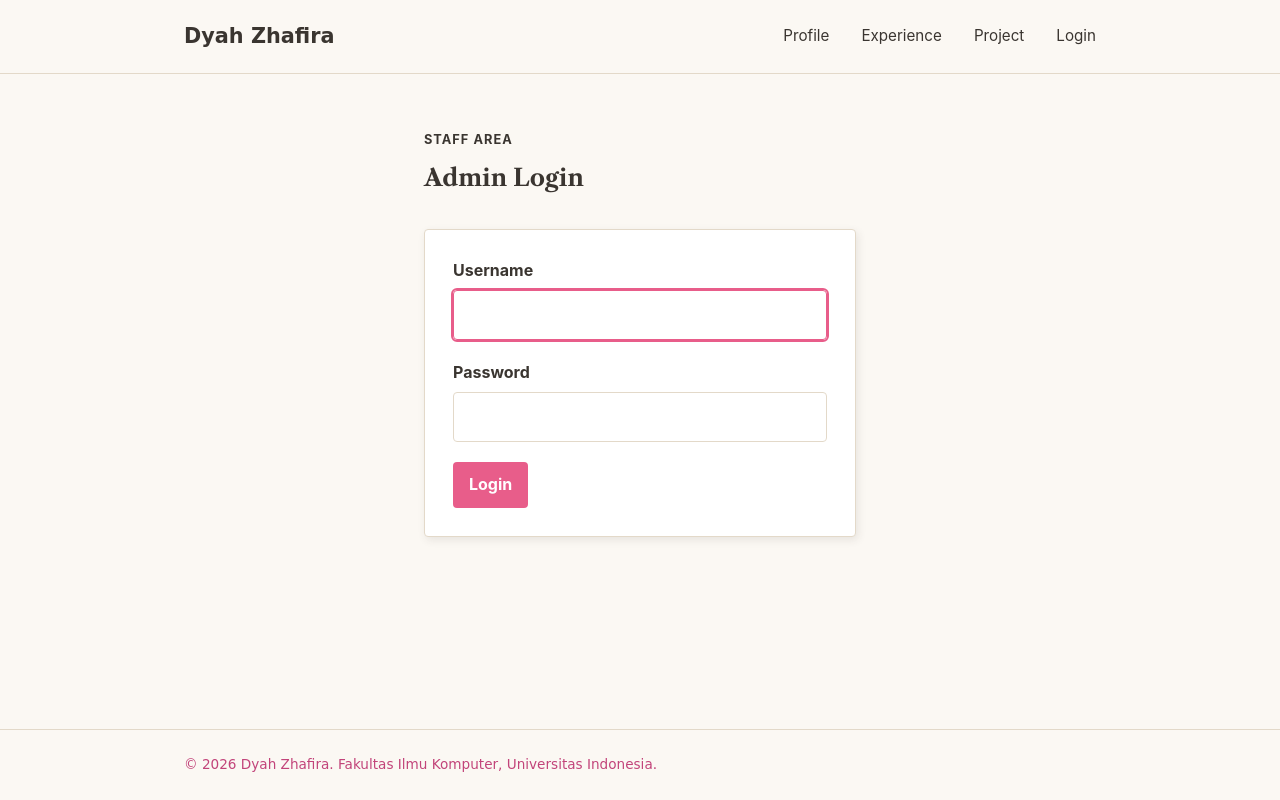
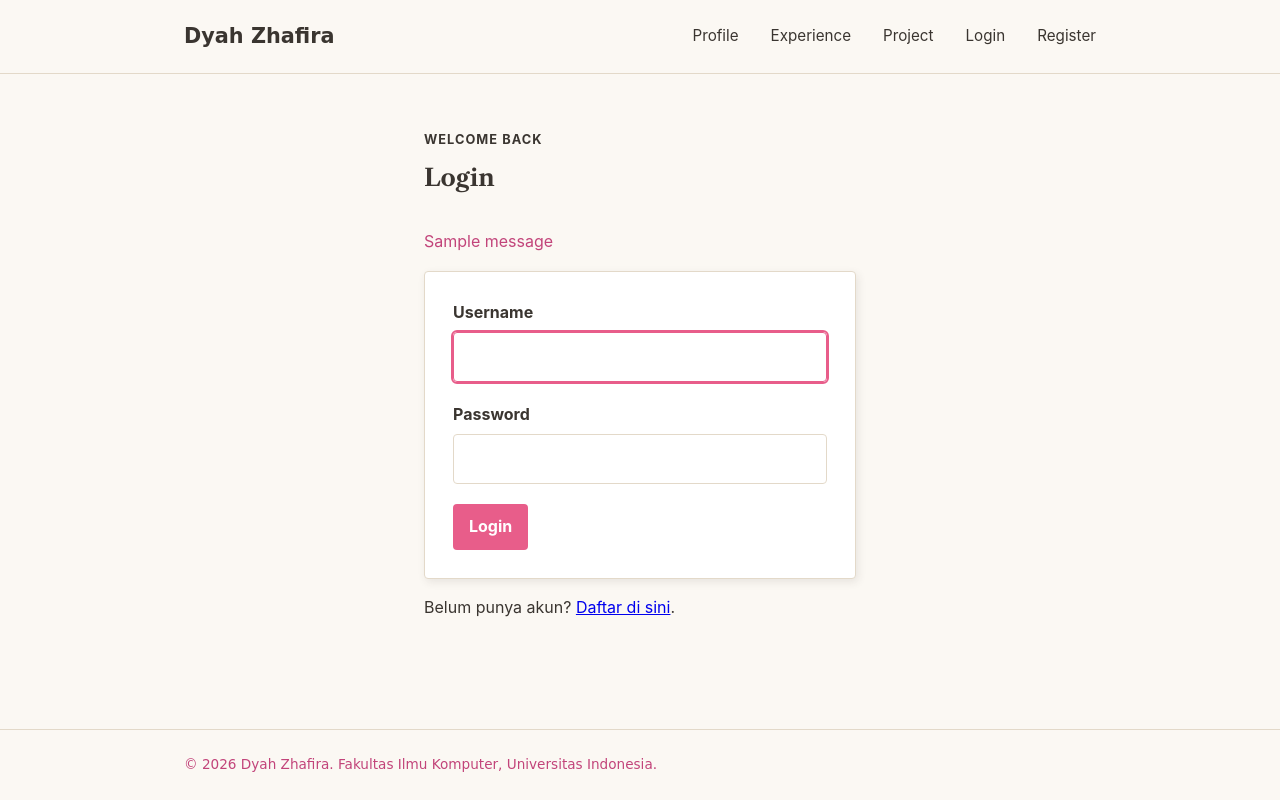
Before and after one commit to dyahzhafira/myportfolio, a Django app: page /login/ in a window 1280 px wide. Run offline with Django 5.2, Linux system fonts and the light colour scheme; tables that the repository leaves empty hold one stand-in row (values such as "Sample post"); one stand-in notice (Sample message) is shown; some web fonts are replaced.

Commit message:
feat: implementasi auth, sessio, cookie, n otorisasi (tutorial 4)

```diff
--- a/main/models.py
+++ b/main/models.py
@@ -1,4 +1,5 @@
 import uuid
+from django.contrib.auth.models import User
 from django.db import models
 
 class Experience(models.Model):
@@ -53,6 +54,10 @@ class Project(models.Model):
     tech_stack= models.JSONField(default=list)
     project_url = models.URLField(blank=True)
     project_image_url = models.URLField(blank=True, max_length=500)
+    # satu proyek bisa di-star banyak user, satu user bisa star banyak proyek
+    starred_by = models.ManyToManyField(
+        User, related_name="starred_projects", blank=True
+    )
 
     def __str__(self):
         return self.title
--- a/main/services.py
+++ b/main/services.py
@@ -16,7 +16,7 @@ def filter_by_title(queryset, query):
 def json_response(queryset):
     """serialize queryset model to HttpResponse format JSON"""
     return HttpResponse(
-        serializers.serialize("json", queryset),
+        serializers.serialize("json", queryset, use_natural_foreign_keys=True),
         content_type="application/json",
     )
 
--- a/main/urls.py
+++ b/main/urls.py
@@ -14,6 +14,10 @@ from main.views import (
     create_project,
     update_project,
     delete_project,
+    register,
+    login_user,
+    logout_user,
+    toggle_star,
 )
 
 app_name = "main"
@@ -25,6 +29,14 @@ urlpatterns = [
     path("project/<slug:slug>/", show_project_detail, name="show_project_detail"),
     path("api/projects/", get_projects_json, name="get_projects_json"),
     path("api/experiences/", get_experiences_json, name="get_experiences_json"),
+    path("register/", register, name="register"),
+    path("login/", login_user, name="login"),
+    path("logout/", logout_user, name="logout"),
+    path(
+        "project/<uuid:project_id>/star/",
+        toggle_star,
+        name="toggle_star",
+    ),
     path("admin-panel/", admin_dashboard, name="admin_dashboard"),
     path("admin-panel/experiences/add/", create_experience, name="create_experience"),
     path(
--- a/main/views.py
+++ b/main/views.py
@@ -1,5 +1,11 @@
+import datetime
+from functools import wraps
+
 from django.contrib import messages
-from django.contrib.auth.decorators import user_passes_test
+from django.contrib.auth import login, logout
+from django.contrib.auth.decorators import login_required
+from django.contrib.auth.forms import AuthenticationForm, UserCreationForm
+from django.core.exceptions import PermissionDenied
 from django.shortcuts import get_object_or_404, redirect, render
 from django.views.decorators.http import require_POST
 
@@ -10,12 +16,17 @@ from main.services import filter_by_title, json_response, objects_from_json, uni
 OWNER_NAME = "Dyah Zhafira"
 
 
-def staff_required(view_func):
-    """batasi view untuk user staff, sisanya ke login"""
-    return user_passes_test(
-        lambda user: user.is_authenticated and user.is_staff,
-        login_url="login",
-    )(view_func)
+def owner_required(view_func):
+    """belum login -> redirect ke login, login tapi bukan superuser -> 403"""
+
+    @wraps(view_func)
+    @login_required(login_url="/login/")
+    def wrapper(request, *args, **kwargs):
+        if not request.user.is_superuser:
+            raise PermissionDenied
+        return view_func(request, *args, **kwargs)
+
+    return wrapper
 
 
 def _title_query(request):
@@ -52,7 +63,11 @@ def _delete_and_redirect(instance, success_message, request):
 
 def show_main(request):
     """main page"""
+    last_login = request.COOKIES.get(
+        "last_login", "Belum ada sesi login / Cookie tidak ditemukan"
+    )
     context = {
+        "last_login": last_login,
         "name": "Dyah Zhafira Wibowo",
         "npm": "2506623723",
         "study_program": "S1 Ilmu Komputer",
@@ -104,11 +119,65 @@ def show_project_detail(request, slug):
     )
 
 
-# Admin panel (staff only)
+# Auth
 
-@staff_required
+def register(request):
+    """daftar akun baru pakai UserCreationForm"""
+    form = UserCreationForm(request.POST or None)
+
+    if request.method == "POST" and form.is_valid():
+        form.save()
+        messages.success(request, "Akun berhasil dibuat. Silakan login.")
+        return redirect("main:login")
+
+    return render(request, "register.html", {"name": OWNER_NAME, "form": form})
+
+
+def login_user(request):
+    """login + set cookie last_login"""
+    form = AuthenticationForm(request, data=request.POST or None)
+
+    if request.method == "POST" and form.is_valid():
+        login(request, form.get_user())
+        response = redirect("main:show_main")
+        response.set_cookie(
+            "last_login", datetime.datetime.now().strftime("%Y-%m-%d %H:%M:%S")
+        )
+        return response
+
+    return render(request, "login.html", {"name": OWNER_NAME, "form": form})
+
+
+@require_POST
+def logout_user(request):
+    """logout + hapus cookie last_login"""
+    logout(request)
+    response = redirect("main:show_main")
+    response.delete_cookie("last_login")
+    return response
+
+
+# Star (semua akun yang login)
+
+@login_required(login_url="/login/")
+def toggle_star(request, project_id):
+    """beri/batalkan star pada Project, hanya lewat POST"""
+    project = get_object_or_404(Project, pk=project_id)
+
+    if request.method == "POST":
+        if request.user in project.starred_by.all():
+            project.starred_by.remove(request.user)
+        else:
+            project.starred_by.add(request.user)
+
+    return redirect("main:show_project")
+
+
+# Admin panel (owner/superuser only)
+
+@owner_required
 def admin_dashboard(request):
-    """dashboard staff kelola Experience & Project + search"""
+    """dashboard owner kelola Experience & Project + search"""
     q = request.GET.get("q", "").strip()
     context = {
         "name": OWNER_NAME,
@@ -119,14 +188,14 @@ def admin_dashboard(request):
     return render(request, "admin/dashboard.html", context)
 
 
-@staff_required
+@owner_required
 def create_experience(request):
     """tambah Experience lewat form"""
     form = ExperienceForm(request.POST or None)
     return _handle_form(request, form, "Add Experience", "Experience berhasil ditambahkan!")
 
 
-@staff_required
+@owner_required
 def update_experience(request, experience_id):
     """ubah Experience lewat form"""
     experience = get_object_or_404(Experience, id=experience_id)
@@ -134,7 +203,7 @@ def update_experience(request, experience_id):
     return _handle_form(request, form, "Edit Experience", "Experience berhasil diperbarui!")
 
 
-@staff_required
+@owner_required
 @require_POST
 def delete_experience(request, experience_id):
     """hapus Experience cuman lewat POST"""
@@ -142,7 +211,7 @@ def delete_experience(request, experience_id):
     return _delete_and_redirect(experience, "Experience berhasil dihapus!", request)
 
 
-@staff_required
+@owner_required
 def create_project(request):
     """tambah Project lewat form, slug otomatis dari judul"""
     form = ProjectForm(request.POST or None)
@@ -158,7 +227,7 @@ def create_project(request):
     return _admin_form(request, form, "Add Project")
 
 
-@staff_required
+@owner_required
 def update_project(request, slug):
     """ubah Project lewat form"""
     project = get_object_or_404(Project, slug=slug)
@@ -166,7 +235,7 @@ def update_project(request, slug):
     return _handle_form(request, form, "Edit Project", "Project berhasil diperbarui!")
 
 
-@staff_required
+@owner_required
 @require_POST
 def delete_project(request, slug):
     """hapus Project lewat POST aja"""
--- a/portfolio/settings.py
+++ b/portfolio/settings.py
@@ -147,6 +147,6 @@ WHITENOISE_USE_FINDERS = True
 DEFAULT_AUTO_FIELD = 'django.db.models.BigAutoField'
 
 CSRF_TRUSTED_ORIGINS = ["https://dyah-zhafira-myportfolio.pws.cs.ui.ac.id"]
-LOGIN_URL = "/accounts/login/"
+LOGIN_URL = "/login/"
 LOGIN_REDIRECT_URL = "/admin-panel/"
 LOGOUT_REDIRECT_URL = "/"
--- a/portfolio/urls.py
+++ b/portfolio/urls.py
@@ -1,22 +1,7 @@
 from django.contrib import admin
 from django.urls import include, path
-from django.contrib.auth import views as auth_views
-
 
 urlpatterns = [
     path("admin/", admin.site.urls),
     path("", include("main.urls")),
-    path(
-        "login/",
-        auth_views.LoginView.as_view(
-            template_name="registration/login.html"
-        ),
-        name="login",
-    ),
-    path(
-        "logout/",
-        auth_views.LogoutView.as_view(),
-        name="logout",
-    ),
-    path("accounts/", include("django.contrib.auth.urls")),
 ]
--- a/static/css/style.css
+++ b/static/css/style.css
@@ -885,3 +885,60 @@ main {
     background: var(--rose-text);
     border-color: var(--rose-text);
 }
+
+/* Auth: navbar user, messages, helper text */
+.nav-user {
+    color: var(--rose-text);
+    font-weight: 700;
+}
+
+.form-message {
+    margin-bottom: 1rem;
+    color: var(--rose-text);
+}
+
+.form-help {
+    margin-top: 0.3rem;
+    font-size: 0.8rem;
+    color: var(--text-muted);
+}
+
+.form-help ul {
+    padding-left: 1.2rem;
+}
+
+.auth-switch {
+    margin-top: 1rem;
+}
+
+.last-login {
+    margin-top: 0.5rem;
+    font-size: 0.85rem;
+    color: var(--text-muted);
+}
+
+/* Star button */
+.star-form {
+    display: inline;
+}
+
+.button-star {
+    display: inline-flex;
+    align-items: center;
+    gap: 0.4rem;
+    background: var(--ink);
+    border-color: var(--ink);
+    cursor: pointer;
+}
+
+.button-star.is-starred {
+    background: var(--rose-bold);
+    border-color: var(--rose-bold);
+}
+
+.star-count {
+    padding: 0.05rem 0.4rem;
+    border-radius: 999px;
+    background: rgba(255, 255, 255, 0.25);
+    font-size: 0.8rem;
+}
--- a/templates/admin/dashboard.html
+++ b/templates/admin/dashboard.html
@@ -11,6 +11,10 @@
                 <div class="project-header">
                     <h1>Admin Dashboard</h1>
                 </div>
+
+                {% for message in messages %}
+                    <p class="form-message">{{ message }}</p>
+                {% endfor %}
 
                 <form method="get" action="{% url 'main:admin_dashboard' %}" class="project-search">
                     <input type="search"
--- a/templates/base.html
+++ b/templates/base.html
@@ -27,20 +27,22 @@
                 <a href="{% url 'main:show_project' %}">Project</a>
 
                 {% if user.is_authenticated %}
-                    {% if user.is_staff %}
+                    <span class="nav-user">{{ user.username }}</span>
+                    {% if user.is_superuser %}
                         <a href="{% url 'main:admin_dashboard' %}">
                             Admin Dashboard
                         </a>
                     {% endif %}
 
-                    <form method="POST" action="{% url 'logout' %}" class="nav-form">
+                    <form method="POST" action="{% url 'main:logout' %}" class="nav-form">
                         {% csrf_token %}
                         <button type="submit" class="button-nav">
                             Logout
                         </button>
                     </form>
                 {% else %}
-                    <a href="{% url 'login' %}">Login</a>
+                    <a href="{% url 'main:login' %}">Login</a>
+                    <a href="{% url 'main:register' %}">Register</a>
                 {% endif %}
             </nav>
         </div>
--- a/templates/index.html
+++ b/templates/index.html
@@ -14,6 +14,7 @@
             <p class="npm">{{ npm }}</p>
             <p class="study-program">{{ study_program }}</p>
             <p class="bio"> {{ bio }}</p>
+            <p class="last-login">Sesi Terakhir Login: {{ last_login }}</p>
         </section>
 
         <section id="experience">
--- /dev/null
+++ b/templates/login.html
@@ -0,0 +1,42 @@
+{% extends "base.html" %}
+
+{% block meta %}
+    <title>Login - {{ name }}</title>
+{% endblock meta %}
+
+{% block content %}
+        <section class="projects-section">
+            <div class="container auth-container">
+                <p class="section-kicker">Welcome back</p>
+                <div class="project-header">
+                    <h1>Login</h1>
+                </div>
+
+                {% for message in messages %}
+                    <p class="form-message">{{ message }}</p>
+                {% endfor %}
+
+                <form method="post" action="{% url 'main:login' %}" class="project-form auth-card">
+                    {% csrf_token %}
+
+                    {% for error in form.non_field_errors %}
+                        <p class="form-error">{{ error }}</p>
+                    {% endfor %}
+
+                    {% for field in form %}
+                        <div class="form-group">
+                            <label for="{{ field.id_for_label }}">{{ field.label }}</label>
+                            {{ field }}
+                            {% for error in field.errors %}
+                                <p class="form-error">{{ error }}</p>
+                            {% endfor %}
+                        </div>
+                    {% endfor %}
+
+                    <input type="hidden" name="next" value="{{ request.GET.next }}">
+                    <button type="submit" class="button">Login</button>
+                </form>
+                <p class="auth-switch">Belum punya akun? <a href="{% url 'main:register' %}">Daftar di sini</a>.</p>
+            </div>
+        </section>
+{% endblock content %}
--- a/templates/project.html
+++ b/templates/project.html
@@ -37,6 +37,7 @@
                                     <span class="tech-badge"><img src="https://cdn.simpleicons.org/{{ tech.icon }}" alt="" loading="lazy">{{ tech.name }}</span>
                                 {% endfor %}
                             </div>
+                            {% include "components/project_star.html" with project=project %}
                         </article>
                     {% empty %}
                         {% if title_query %}
--- a/templates/registration/login.html
+++ b/templates/register.html
@@ -1,18 +1,18 @@
 {% extends "base.html" %}
 
 {% block meta %}
-    <title>Admin Login</title>
+    <title>Register - {{ name }}</title>
 {% endblock meta %}
 
 {% block content %}
         <section class="projects-section">
             <div class="container auth-container">
-                <p class="section-kicker">Staff Area</p>
+                <p class="section-kicker">Join in</p>
                 <div class="project-header">
-                    <h1>Admin Login</h1>
+                    <h1>Buat Akun</h1>
                 </div>
 
-                <form method="post" class="project-form auth-card">
+                <form method="post" action="{% url 'main:register' %}" class="project-form auth-card">
                     {% csrf_token %}
 
                     {% for error in form.non_field_errors %}
@@ -23,15 +23,18 @@
                         <div class="form-group">
                             <label for="{{ field.id_for_label }}">{{ field.label }}</label>
                             {{ field }}
+                            {% if field.help_text %}
+                                <div class="form-help">{{ field.help_text|safe }}</div>
+                            {% endif %}
                             {% for error in field.errors %}
                                 <p class="form-error">{{ error }}</p>
                             {% endfor %}
                         </div>
                     {% endfor %}
 
-                    <input type="hidden" name="next" value="{{ next }}">
-                    <button type="submit" class="button">Login</button>
+                    <button type="submit" class="button">Daftar</button>
                 </form>
+                <p class="auth-switch">Sudah punya akun? <a href="{% url 'main:login' %}">Login di sini</a>.</p>
             </div>
         </section>
 {% endblock content %}
```
Also changed, not shown: main/tests.py (+56 -0 lines), templates/components/project_star.html (added, +10 -0 lines), main/migrations/0008_project_starred_by.py (added).
